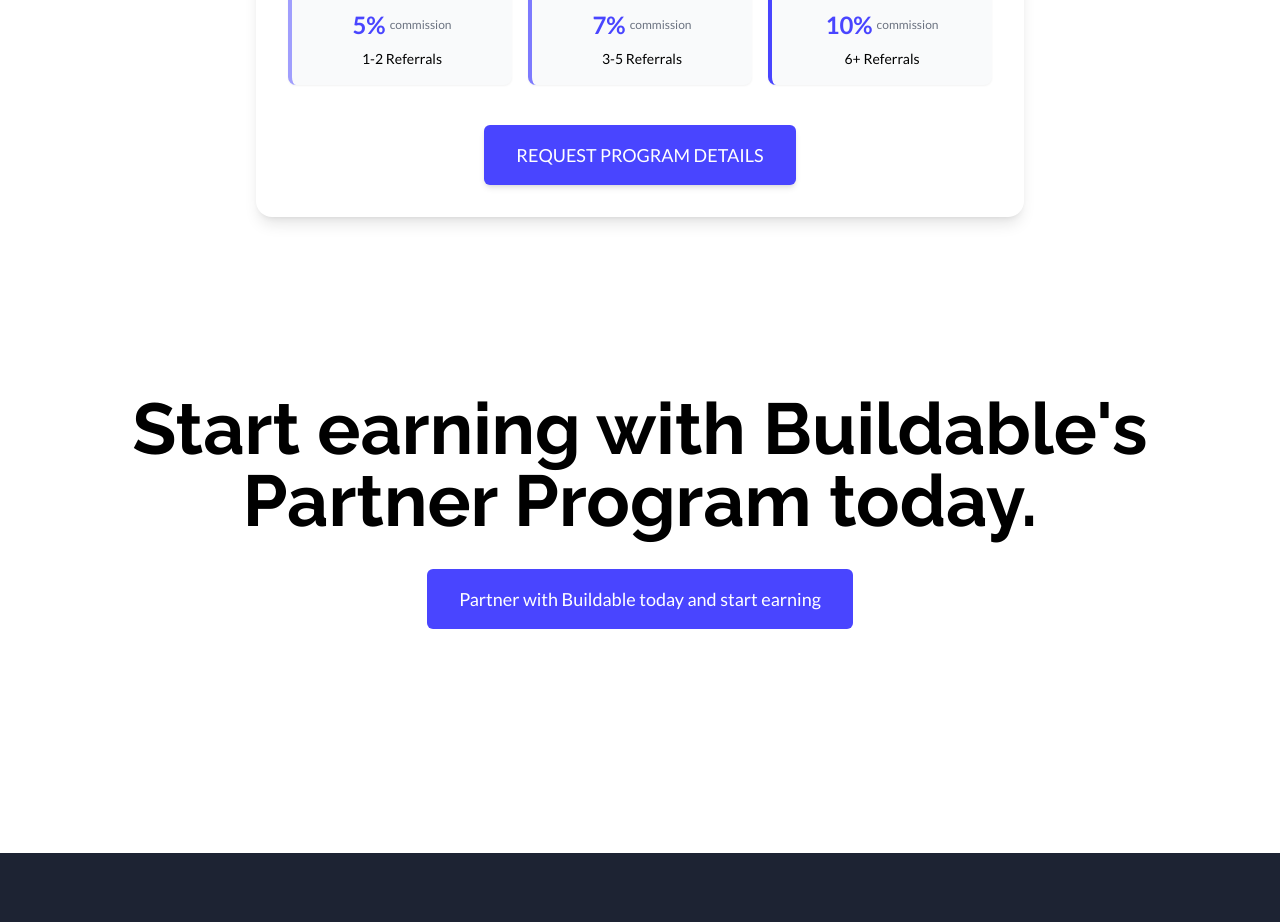
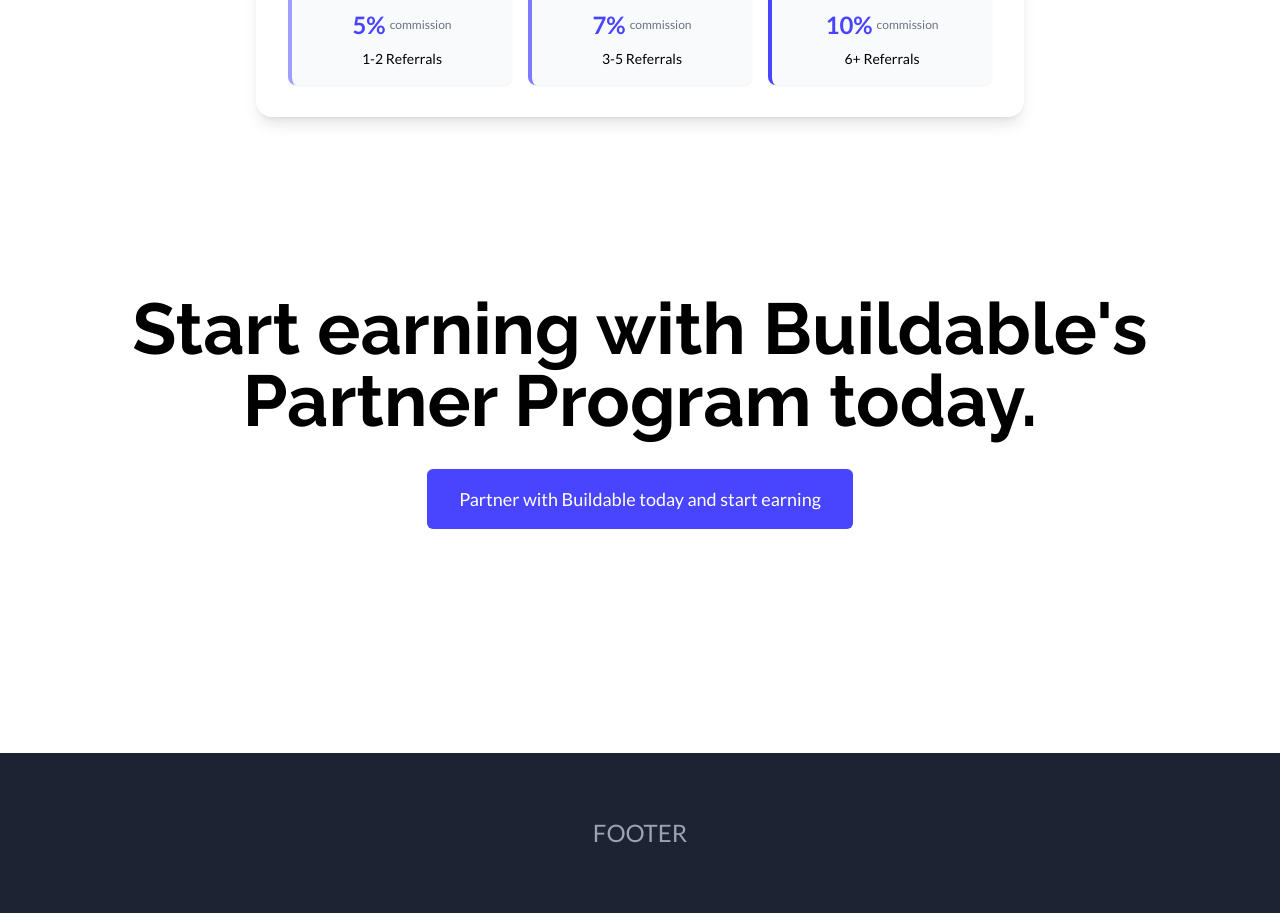
Before and after one commit to muleman69/buildable-referral-program, a React (Vite) app: page / in a window 1280 px wide. Shown: the part 7662-8584 px from the top of the page. Built offline with nearby package versions, Linux system fonts and the light colour scheme.

Commit message:
Remove redundant CTA button from calculator

```diff
--- a/src/components/calculator/EarningsCalculator.tsx
+++ b/src/components/calculator/EarningsCalculator.tsx
@@ -499,21 +499,6 @@
           <p className="text-center text-sm mt-2 font-['Lato']">6+ Referrals</p>
         </div>
       </div>
-
-      {/* CTA Button */}
-      <div className="mt-10 text-center">
-        <button
-          className="px-8 py-4 bg-[#4945FF] text-white rounded-md text-lg hover:bg-[#4945FF]/90 transition-colors font-medium font-['Lato'] transform hover:-translate-y-1 active:translate-y-0 duration-200 shadow-md"
-          onClick={() => {
-            const contactSection = document.getElementById('get-started');
-            if (contactSection) {
-              contactSection.scrollIntoView({ behavior: 'smooth' });
-            }
-          }}
-        >
-          REQUEST PROGRAM DETAILS
-        </button>
-      </div>
     </div>
   );
 }
```
